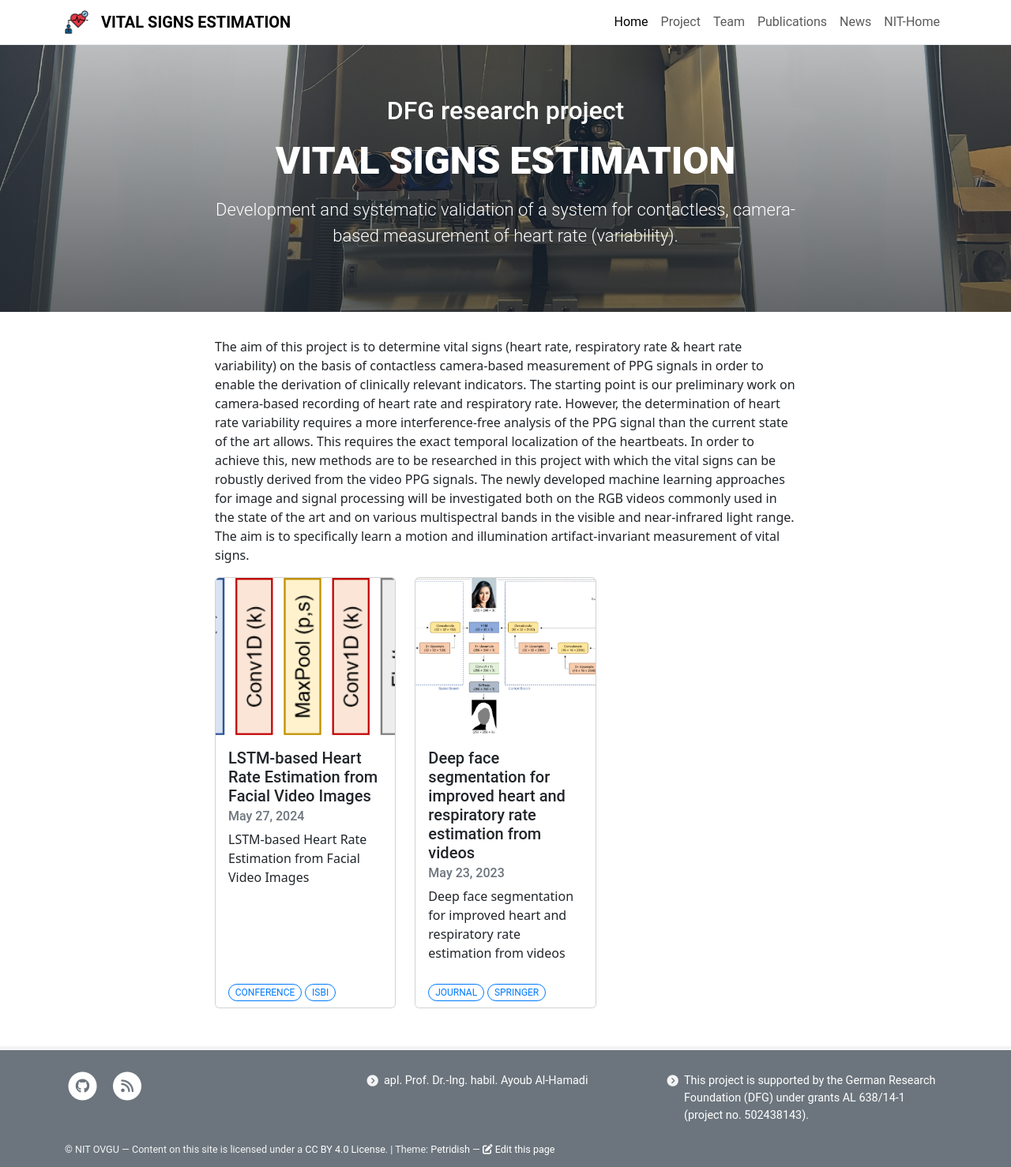
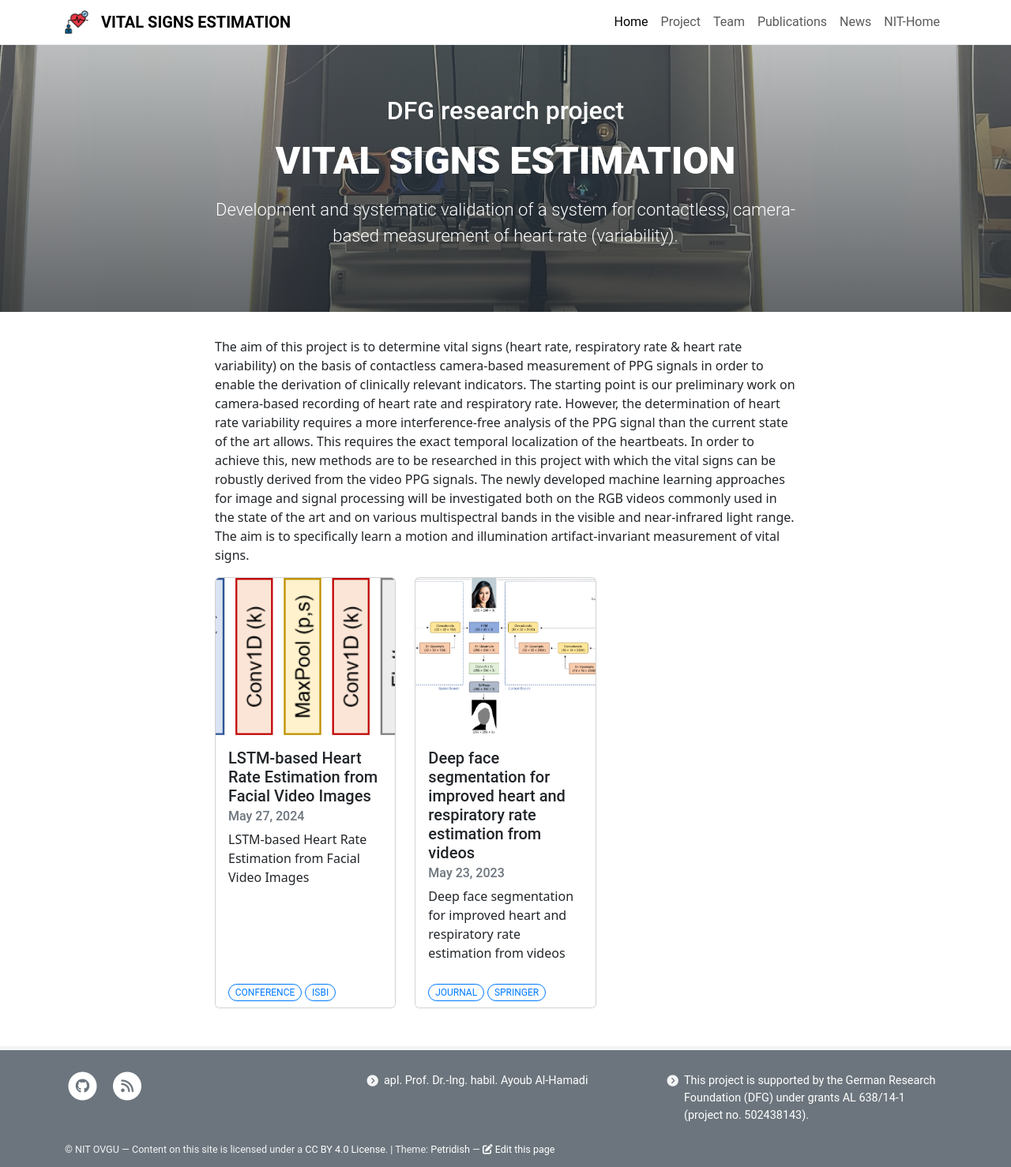
Before and after one commit to ovgu-nit/vitalsigns, a Jekyll site: the page built from pages/home.md, in a window 1280 px wide. Shown: the whole page at 79% size. Built offline with Jekyll 4.4.1, drawn with Linux system fonts in a browser that asks for light colours.

Commit message:
update home.md

```diff
--- a/pages/home.md
+++ b/pages/home.md
@@ -5,7 +5,7 @@ title: VITAL SIGNS ESTIMATION
 subtitle: DFG research project
 
 description: "Development and systematic validation of a system for contactless, camera-based measurement of heart rate (variability)."
-background: /assets/theme/images/IMG_9989.jpg
+background: /assets/theme/images/IMG_9993.jpg
 permalink: /
 ---
 # Deception Detection In virtual sales meetings
```
Also changed, not shown: assets/theme/images/IMG_9993.jpg.
